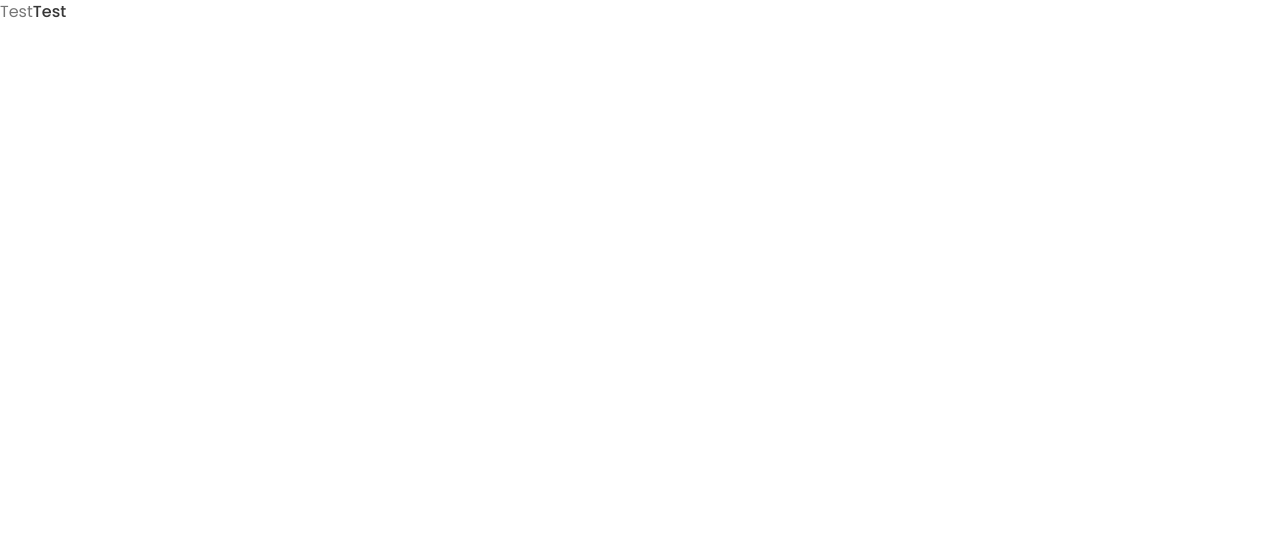
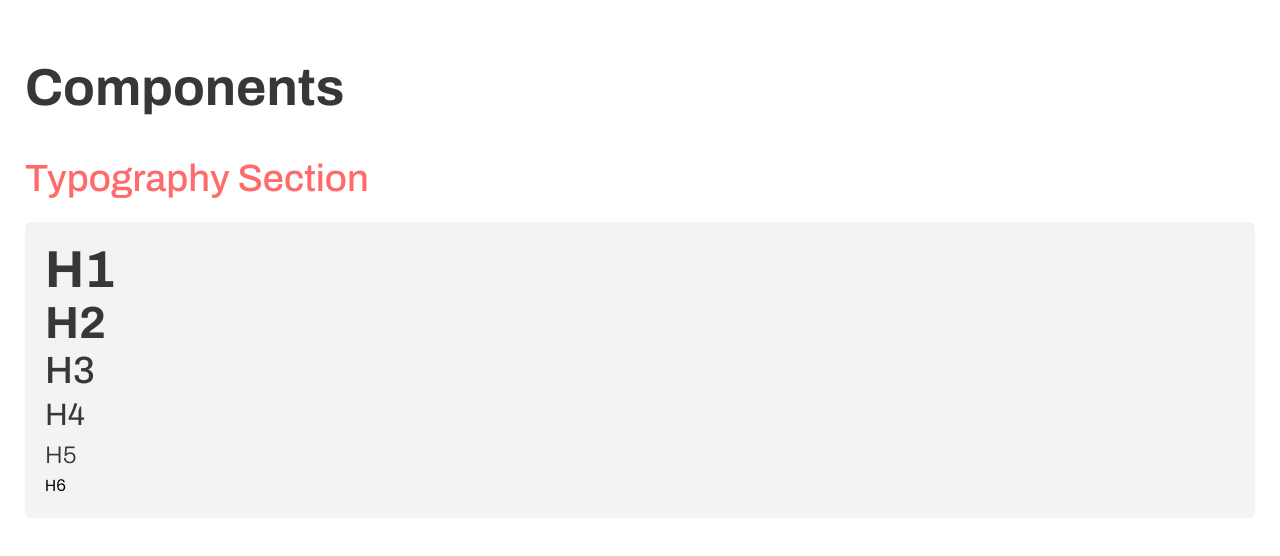
Before and after one commit to mohamedsamara/react-styled-components, a React (Vite) app: page / in a window 1280 px wide. Shown: the top 556 px of the page. Built offline with nearby package versions, Linux system fonts and the light colour scheme.

Commit message:
feat: add typography section

```diff
--- /dev/null
+++ b/src/components/Base/DynamicComponent/index.tsx
@@ -0,0 +1,67 @@
+import { ReactNode } from 'react';
+import styled from 'styled-components';
+import {
+  space,
+  lineHeight,
+  fontSize,
+  fontStyle,
+  size,
+  color,
+  background,
+  colorStyle,
+  textStyle,
+  textAlign,
+  fontFamily,
+  fontWeight,
+  letterSpacing,
+  borderRadius,
+  grid,
+  flexbox,
+  layout,
+  position,
+} from 'styled-system';
+
+import { Tag, BaseStyleProps, customProps } from 'styles/theme';
+
+export interface DynamicComponentProps extends BaseStyleProps {
+  tag?: Tag;
+  children?: ReactNode;
+}
+
+const Component = styled.div<DynamicComponentProps>`
+  ${space}
+  ${fontSize}
+  ${fontStyle}
+  ${color}
+  ${background}
+  ${size}
+  ${colorStyle}
+  ${textAlign}
+  ${textStyle}
+  ${lineHeight}
+  ${letterSpacing}
+  ${fontFamily}
+  ${fontWeight}
+  ${borderRadius}
+  ${grid}
+  ${flexbox}
+  ${layout}
+  ${position}
+  ${customProps};
+`;
+
+const DynamicComponent = (props: DynamicComponentProps) => {
+  const { tag = 'div', children } = props;
+
+  return (
+    <Component as={tag} {...props}>
+      {children}
+    </Component>
+  );
+};
+
+DynamicComponent.defaultProps = {
+  tag: 'div',
+};
+
+export default DynamicComponent;
--- /dev/null
+++ b/src/components/Base/Typography/index.tsx
@@ -0,0 +1,89 @@
+import { ReactNode } from 'react';
+
+import theme from 'styles/theme';
+import DynamicComponent, {
+  DynamicComponentProps,
+} from 'components/Base/DynamicComponent';
+
+interface TypographyProps extends DynamicComponentProps {
+  variant?: string;
+  children: ReactNode;
+}
+
+type TypographyVariant = {
+  h1: DynamicComponentProps;
+  h2: DynamicComponentProps;
+  h3: DynamicComponentProps;
+  h4: DynamicComponentProps;
+  h5: DynamicComponentProps;
+  p: DynamicComponentProps;
+};
+
+const typography: TypographyVariant = {
+  h1: {
+    tag: 'h1',
+    fontSize: [40, 49, 52],
+    fontWeight: theme.fontWeights.bold,
+    lineHeight: ['50px', '52px', '56px'],
+    fontFamily: theme.fonts.heading,
+    color: theme.colors.heading,
+  },
+  h2: {
+    tag: 'h2',
+    fontSize: [36, 42, 45],
+    fontWeight: theme.fontWeights.bold,
+    fontFamily: theme.fonts.heading,
+    lineHeight: ['46px', '48px', '50px'],
+    color: theme.colors.heading,
+  },
+  h3: {
+    tag: 'h3',
+    fontWeight: theme.fontWeights.medium,
+    fontSize: [31, 35, 38],
+    fontFamily: theme.fonts.heading,
+    lineHeight: ['42px', '44px', '46px'],
+    color: theme.colors.heading,
+  },
+  h4: {
+    tag: 'h4',
+    fontSize: [24, 28, 31],
+    fontWeight: theme.fontWeights.normal,
+    fontFamily: theme.fonts.heading,
+    lineHeight: ['38px', '40px', '42px'],
+    color: theme.colors.heading,
+  },
+  h5: {
+    tag: 'h5',
+    fontWeight: theme.fontWeights.light,
+    fontSize: [20, 22, 24],
+    fontFamily: theme.fonts.heading,
+    lineHeight: ['34px', '36px', '38px'],
+    color: theme.colors.heading,
+  },
+  p: {
+    tag: 'p',
+    fontSize: ['14px', '15px', '16px'],
+    fontFamily: theme.fonts.body,
+    lineHeight: ['20px', '22px', '24px'],
+    color: theme.colors.body,
+  },
+};
+
+const Typography = (props: TypographyProps) => {
+  const { variant, children } = props;
+
+  const t = variant as keyof TypographyVariant;
+  const type = typography[t];
+
+  return (
+    <DynamicComponent {...type} {...props}>
+      {children}
+    </DynamicComponent>
+  );
+};
+
+Typography.defaultProps = {
+  variant: 'h1',
+};
+
+export default Typography;
--- a/src/components/Base/index.ts
+++ b/src/components/Base/index.ts
@@ -2,5 +2,7 @@ import Container from './Container';
 import Box from './Box';
 import Flex from './Flex';
 import Link from './Link';
+import NavLink from './NavLink';
+import Typography from './Typography';
 
-export { Container, Box, Flex, Link };
+export { Container, Box, Flex, Link, NavLink, Typography };
--- a/src/components/Layout/Sidebar.tsx
+++ b/src/components/Layout/Sidebar.tsx
@@ -3,7 +3,7 @@ import NavLink from 'components/Base/NavLink';
 
 const Sidebar = () => {
   return (
-    <Flex>
+    <Flex flexDirection="column">
       <Link to="/test" fontSize={['16px']}>
         Test
       </Link>
--- /dev/null
+++ b/src/pages/Home/components/TypographySection.tsx
@@ -0,0 +1,26 @@
+import { Box, Typography } from 'components/Base';
+import theme from 'styles/theme';
+
+const TypographySection = () => {
+  return (
+    <Box>
+      <Typography variant="h3" mb="20px" color={theme.colors.primary}>
+        Typography Section
+      </Typography>
+      <Box
+        background={theme.colors.concrete}
+        p="20px"
+        borderRadius={theme.radii[2]}
+      >
+        <Typography variant="h1">H1</Typography>
+        <Typography variant="h2">H2</Typography>
+        <Typography variant="h3">H3</Typography>
+        <Typography variant="h4">H4</Typography>
+        <Typography variant="h5">H5</Typography>
+        <Typography variant="h6">H6</Typography>
+      </Box>
+    </Box>
+  );
+};
+
+export default TypographySection;
--- /dev/null
+++ b/src/pages/Home/components/index.ts
@@ -0,0 +1,3 @@
+import TypographySection from './TypographySection';
+
+export { TypographySection };
--- a/src/pages/Home/index.tsx
+++ b/src/pages/Home/index.tsx
@@ -1,12 +1,12 @@
-import { Container, Box } from 'components/Base';
-import Sidebar from 'components/Layout/Sidebar';
+import { Container, Box, Typography } from 'components/Base';
+import { TypographySection } from './components';
 
 const Home = () => {
   return (
-    <Box height="100%">
-      <Sidebar />
+    <Box height="100%" py="60px">
       <Container>
-        <div />
+        <Typography mb="40px">Components</Typography>
+        <TypographySection />
       </Container>
     </Box>
   );
```
